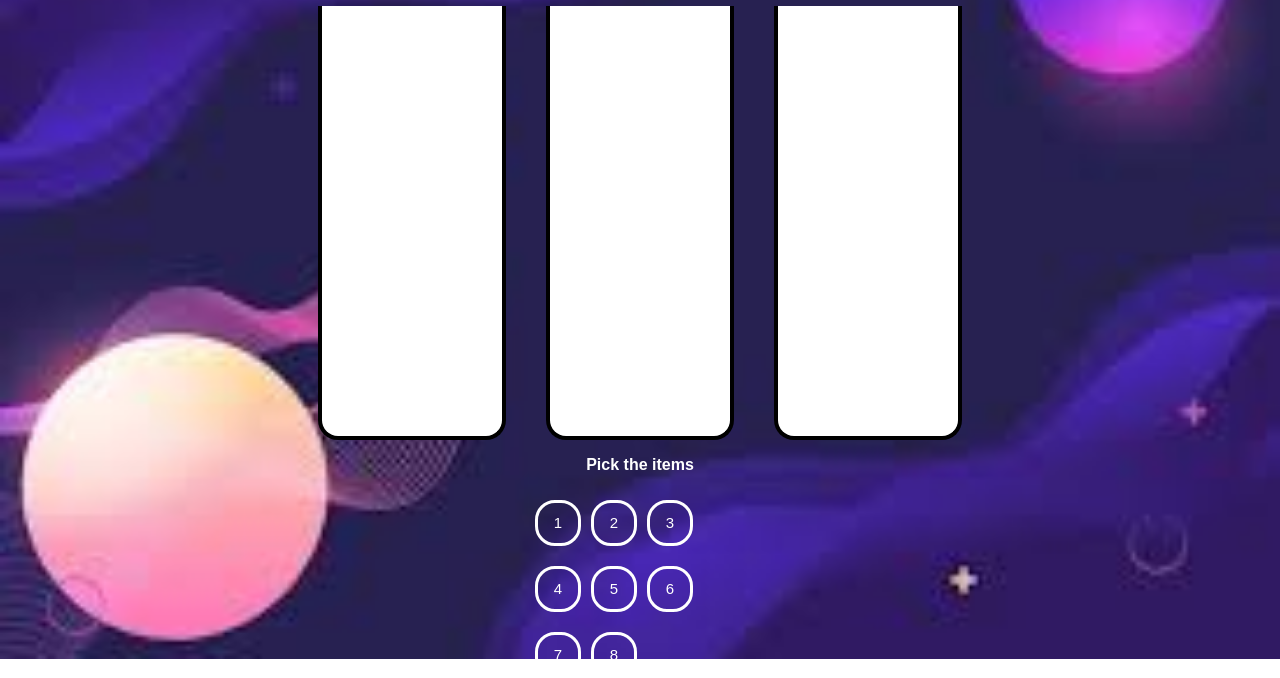
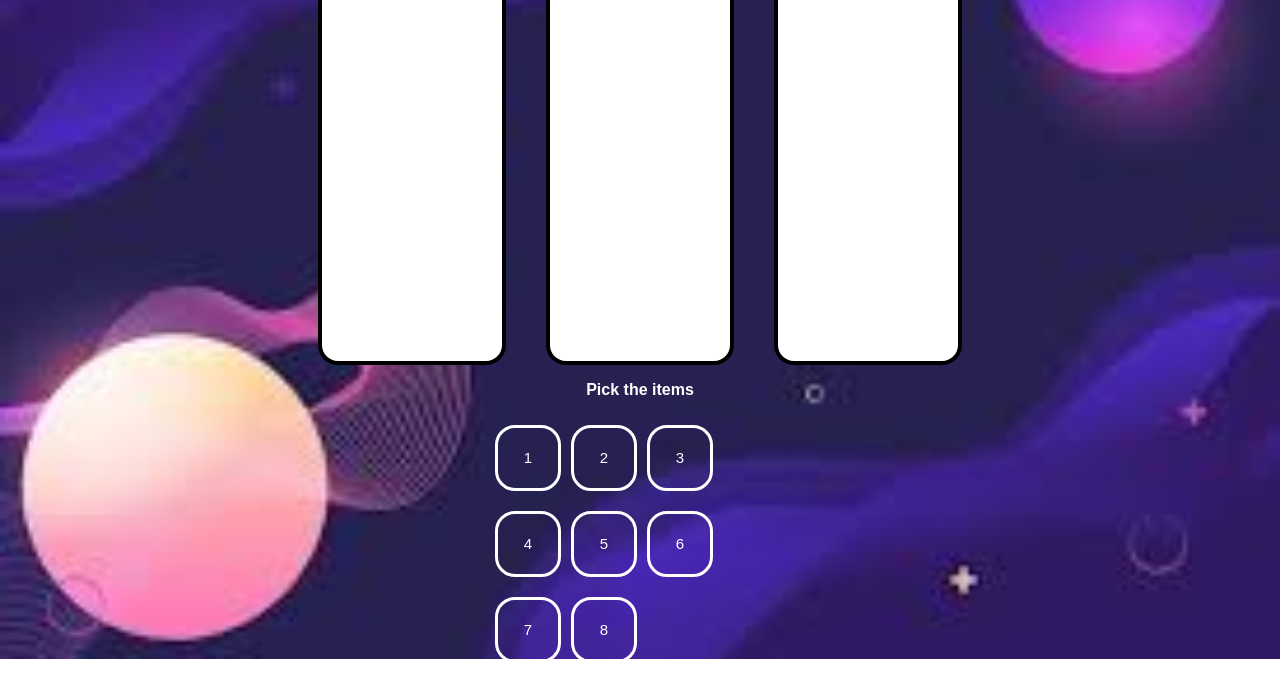
Before and after one commit to AnusreeManojk/container, a plain HTML site: page index.html in a window 1280 px wide. Shown: the part 175-853 px from the top of the page. Drawn offline with Linux system fonts and the light colour scheme.

Commit message:
this containr

```diff
--- a/style.css
+++ b/style.css
@@ -34,8 +34,8 @@ body {
 }
 
 .items {
-    width: 220px;
-    height: 50px;
+    width: 300px;
+    height: 200px;
     display: flex;
     flex-wrap: wrap;
 }
@@ -47,8 +47,8 @@ body {
 }
 
 .items span {
-    width: 40px;
-    height: 40px;
+    width: 60px;
+    height: 60px;
     border: 3px solid #fff;
     margin: 10px 5px;
     align-items: center;
```
